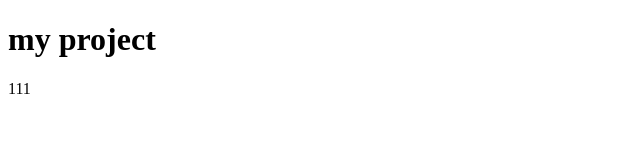
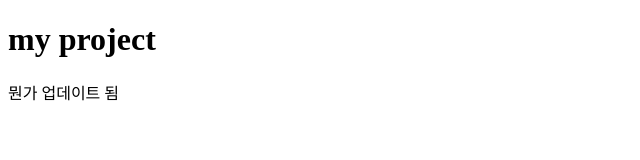
Before and after one commit to sunghoon-moon/myproject, a plain HTML site: page index.html in a window 1280 px wide. Shown: the whole page, without its empty margins (0-640 px from the left). Drawn offline with Linux system fonts and the light colour scheme.

```diff
--- a/index.html
+++ b/index.html
@@ -7,6 +7,6 @@
 </head>
 <body>
     <h1>my project</h1>
-    111
+    <p>뭔가 업데이트 됨</p>
 </body>
 </html>
```
Also changed, not shown: 1 other file.
